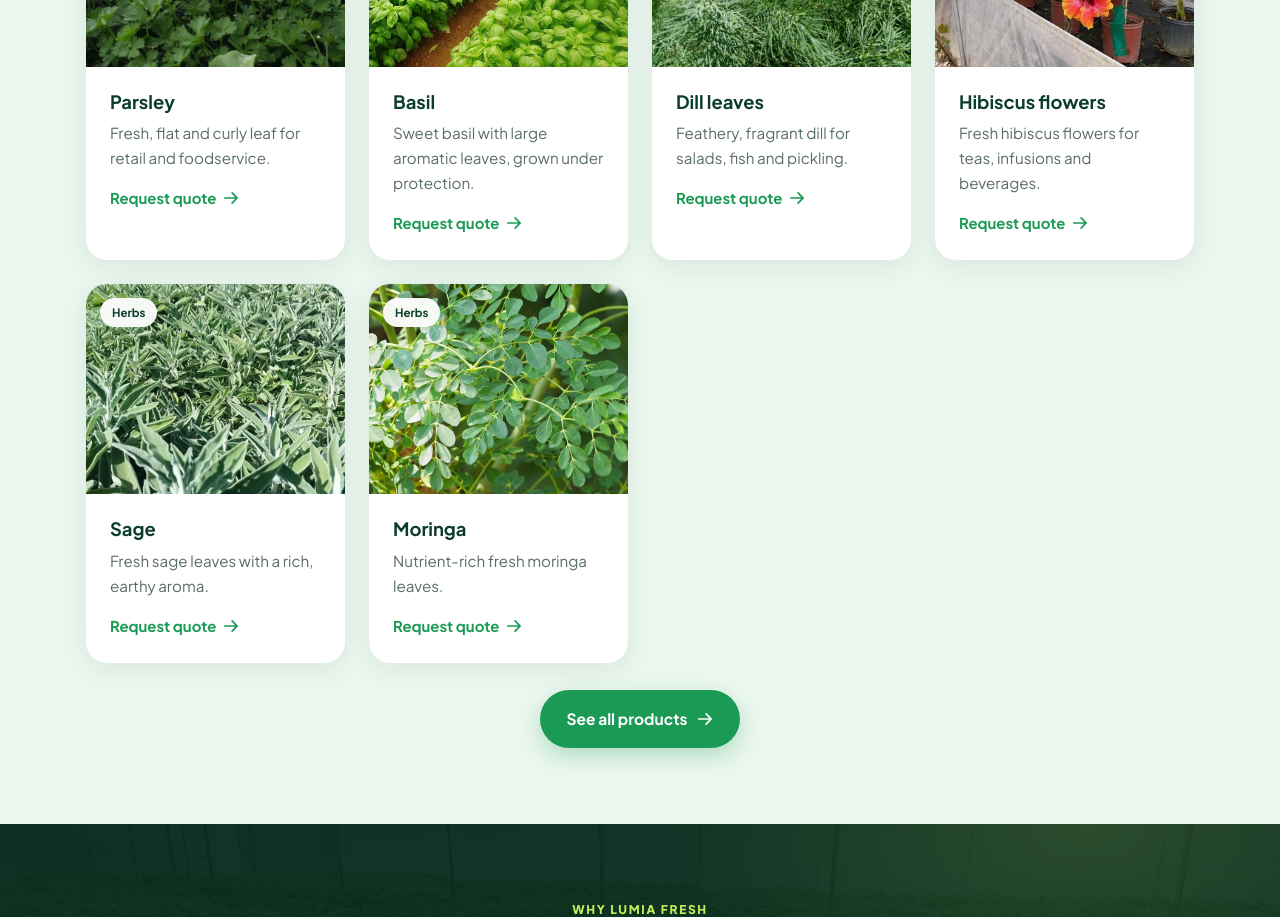
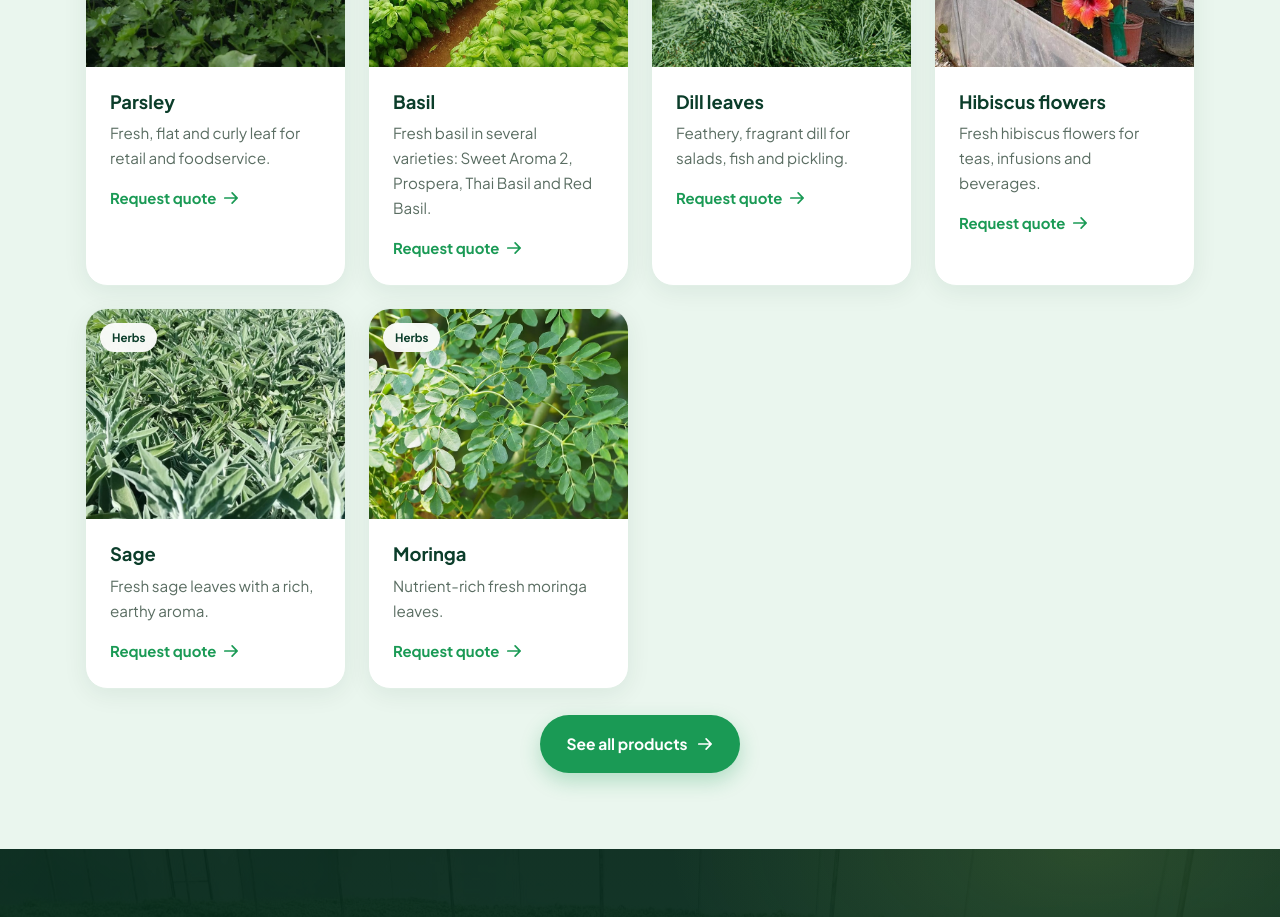
Before and after one commit to Muchyz/lumia-fresh, a React (Vite) app: page / in a window 1280 px wide. Shown: the part 1780-2697 px from the top of the page. Built offline with nearby package versions, Linux system fonts and the light colour scheme.

Commit message:
List basil varieties

```diff
--- a/src/data.js
+++ b/src/data.js
@@ -18,7 +18,7 @@ export const PRODUCTS = [
   {
     "name": "Basil",
     "cat": "Herbs",
-    "desc": "Sweet basil with large aromatic leaves, grown under protection.",
+    "desc": "Fresh basil in several varieties: Sweet Aroma 2, Prospera, Thai Basil and Red Basil.",
     "img": "basil.jpg"
   },
   {
```
